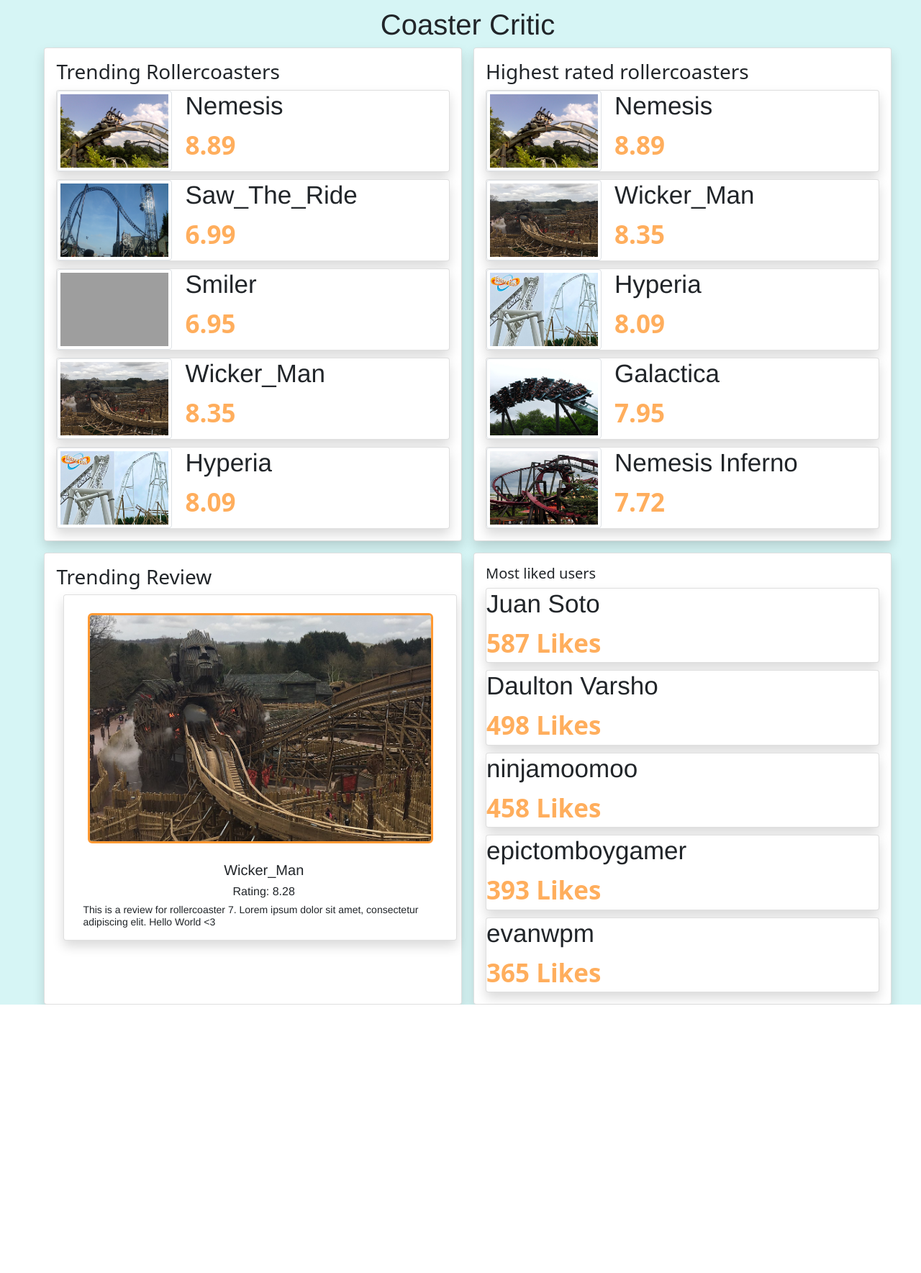
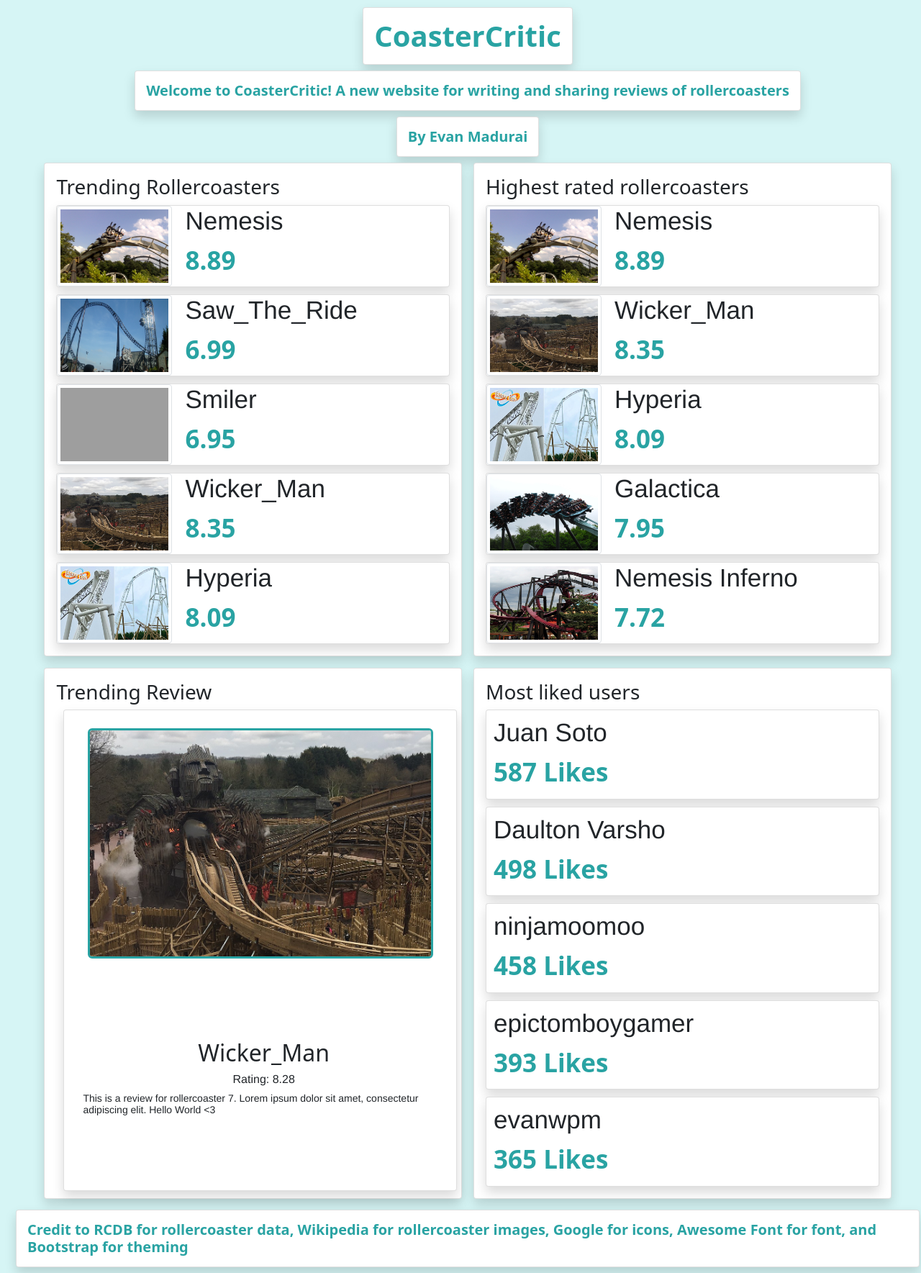
Before and after one commit to EvanMad/CoasterCritic, a Flask app: page / in a window 1280 px wide. Shown: the part 80-1849 px from the top of the page at 72% size. Before the commit the page ends 1476 px from the top, so only its background shows below. Run offline with Flask 3, Linux system fonts and the light colour scheme; some libraries are stand-ins or nearby versions; grey boxes are pictures that could not be loaded.

Commit message:
styling improvements

```diff
--- a/app/main.py
+++ b/app/main.py
@@ -36,6 +36,7 @@ def index():
 
     # If you want to fetch the average score for each rollercoaster, you can use your function
     average_scores = {rollercoaster.id: get_average_score(rollercoaster.id) for rollercoaster in highest_rated_rollercoasters}
+    highest_rated_rollercoasters.sort(key=lambda rollercoaster: average_scores.get(rollercoaster.id, 0), reverse=True)
 
     highest_rated_rollercoasters = {'rollercoasters': highest_rated_rollercoasters, 'average_scores': average_scores}
 
@@ -169,6 +170,7 @@ def add_review_post():
     rollercoaster = request.form.get('rollercoaster')
     content = request.form.get('content')
     rating = request.form.get('rating')
+    review = round(float(rating), 2)
 
     rollercoaster_id = models.Rollercoaster.query.filter_by(name=rollercoaster).first().id
     new_review = models.Review(user_id=current_user.id,
--- a/app/static/styles.css
+++ b/app/static/styles.css
@@ -135,7 +135,7 @@ body {
   height: 20rem;
   margin: 15px;
   border-radius: 6px;
-  border-color: #FF9933;
+  border-color: #29A3A3;
   border-style: solid;
   object-fit: cover;
 }
--- a/app/templates/index.html
+++ b/app/templates/index.html
@@ -2,9 +2,16 @@
 
 {% block content %}
 <div class="container-fluid page_container_c">
-  <h1 class="font-test">Coaster Critic</h1>
-
-  <div class="row row-fluid g-3" style="width: 95%;">
+  <h1 class="title card shadow bg-white rounded" style="font-weight:bold; color: #29A3A3; padding: 15px;">
+    CoasterCritic
+  </h1>
+  <h5 class="title card shadow bg-white rounded" style="font-weight:bold; color: #29A3A3; padding: 15px;">
+    Welcome to CoasterCritic! A new website for writing and sharing reviews of rollercoasters
+  </h5>
+  <h5 class="title card shadow bg-white rounded" style="font-weight:bold; color: #29A3A3; padding: 15px;">
+    By Evan Madurai
+  </h5>
+  <div class="row row-fluid row-cols-1 row-cols-md-2 g-3" style="width: 95%;">
     <div class="col-md-6">
       <div class="card shadow bg-white rounded h-100">
         <div class="card-body">
@@ -18,7 +25,7 @@
                 <div>
                   <h5 style="font-size: 35px; font-family: Walfork,Walsheim,Helvetica Neue,Helvetica,Arial,sans-serif;"
                     class="card-title">{{ item.rollercoaster.name }}</h5>
-                  <span style="font-weight: bold; color: #ff9933cb; font-size: 35px;">{{ item.average_score }}</span>
+                  <span style="font-weight: bold; color: #29a3a3; font-size: 35px;">{{ item.average_score }}</span>
                 </div>
                 </h5>
               </div>
@@ -40,7 +47,7 @@
               <div>
                 <h5 style="font-size: 35px; font-family: Walfork,Walsheim,Helvetica Neue,Helvetica,Arial,sans-serif;"
                   class="card-title">{{ rollercoaster.name }}</h5>
-                <span style="font-weight: bold; color: #ff9933cb; font-size: 35px;">{{
+                <span style="font-weight: bold; color: #29a3a3; font-size: 35px;">{{
                   highest_rated_rollercoasters.average_scores[rollercoaster.id] }}</span>
               </div>
               </h5>
@@ -55,13 +62,12 @@
         <div class="card-body">
           <h3 class="card-title">Trending Review</h3>
 
-          <div class="card card-hover shadow bg-white rounded page_container_c mb-3" style="width: 100%;"
+          <div class="card card-hover shadow bg-white rounded page_container_c mb-3" style="width: 100%; height:95%"
             onclick="open_rollercoaster({{trending_review.rollercoaster.id}})">
             <img alt="image of {{trending_review.rollercoaster.name}}" class="card-img-top rollercoaster_card_img"
               src="/static/assets/{{ trending_review.rollercoaster.id }}.jpg">
             <div class="card-body page_container_c">
-              <h5 style="font-size: 20px; font-family: Walfork,Walsheim,Helvetica Neue,Helvetica,Arial,sans-serif;"
-                class="card-title">{{ trending_review.rollercoaster.name}}</h5>
+              <h2>{{ trending_review.rollercoaster.name}}</h5>
               <h5 style="font-size: 16px; font-family: Walfork,Walsheim,Helvetica Neue,Helvetica,Arial,sans-serif;"
                 class="card-text">Rating: {{ trending_review.rating }}</h5>
               <h5 style="font-size: 14px; font-family: Walfork,Walsheim,Helvetica Neue,Helvetica,Arial,sans-serif;"
@@ -75,15 +81,15 @@
     <div class="col-md-6">
       <div class="card shadow bg-white rounded h-100">
         <div class="card-body">
-          <h5 class="card-title">Most liked users</h5>
+          <h3 class="card-title">Most liked users</h3>
           <div class="page_container_v">
             {% for most_liked_user in most_liked_users %}
-            <div class="card shadow bg-white rounded page_container_h card-hover"
+            <div style="padding: 10px;" class="card shadow bg-white rounded page_container_h card-hover"
               onclick="open_profile({{most_liked_user.user.id}})">
               <div>
                 <h5 style="font-size: 35px; font-family: Walfork,Walsheim,Helvetica Neue,Helvetica,Arial,sans-serif;"
                   class="card-title">{{ most_liked_user.user.name }}</h5>
-                <span style="font-weight: bold; color: #ff9933cb; font-size: 35px;">{{ most_liked_user.total_likes }}
+                <span style="font-weight: bold; color: #29a3a3; font-size: 35px;">{{ most_liked_user.total_likes }}
                   Likes</span>
               </div>
               </h5>
@@ -94,6 +100,9 @@
       </div>
     </div>
   </div>
+  <h5 class="title card shadow bg-white rounded" style="font-weight:bold; color: #29A3A3; padding: 15px; margin-top:15px">
+    Credit to RCDB for rollercoaster data, Wikipedia for rollercoaster images, Google for icons, Awesome Font for font, and Bootstrap for theming
+  </h5>
 </div>
 </div>
 {% endblock %}
```
Also changed, not shown: app/templates/profile.html (+7 -7 lines), app/templates/rollercoaster.html (+4 -4 lines), app/templates/rollercoasters.html (+11 -7 lines), todo.md (+1 -1 lines), app.db.
